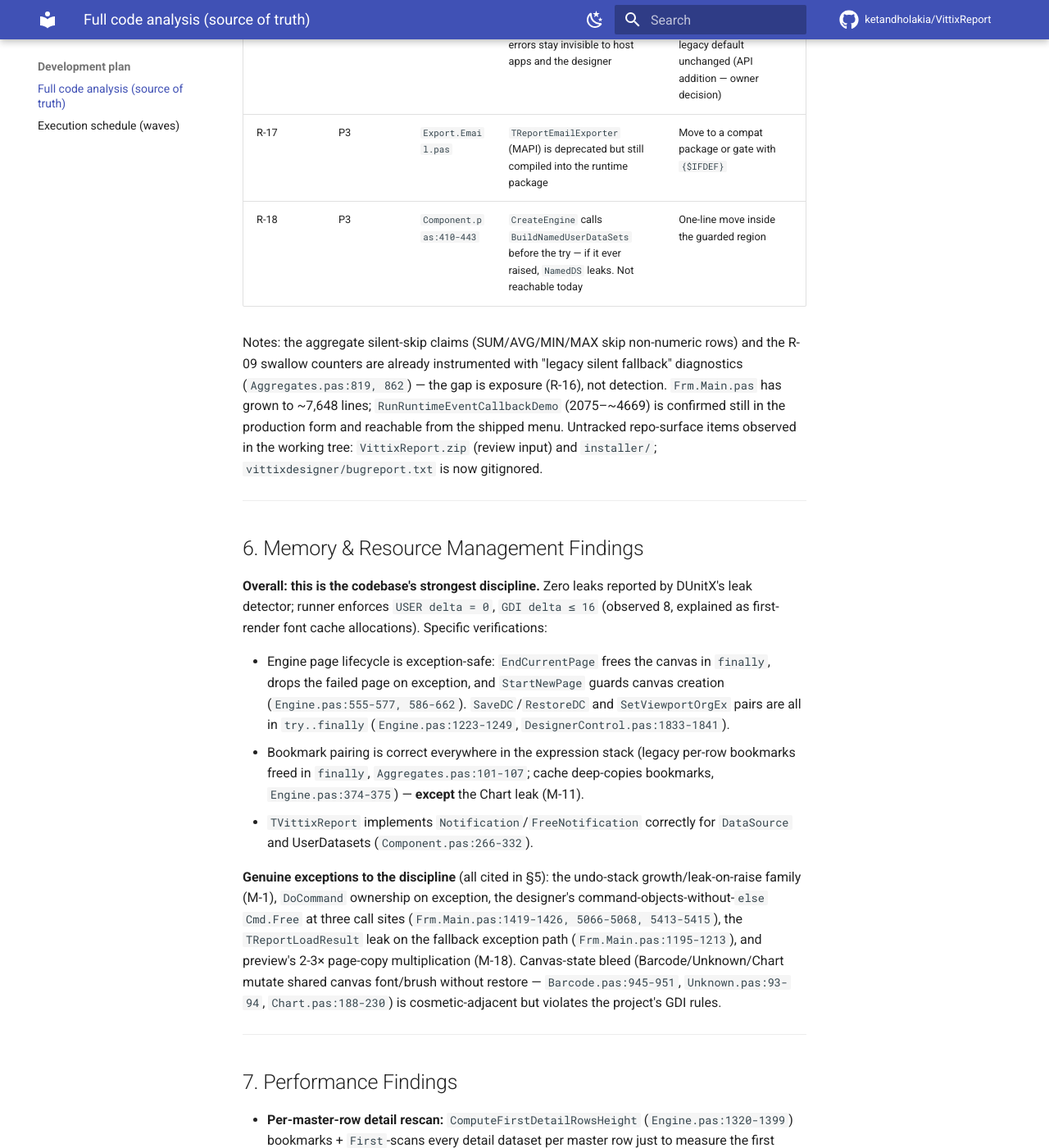
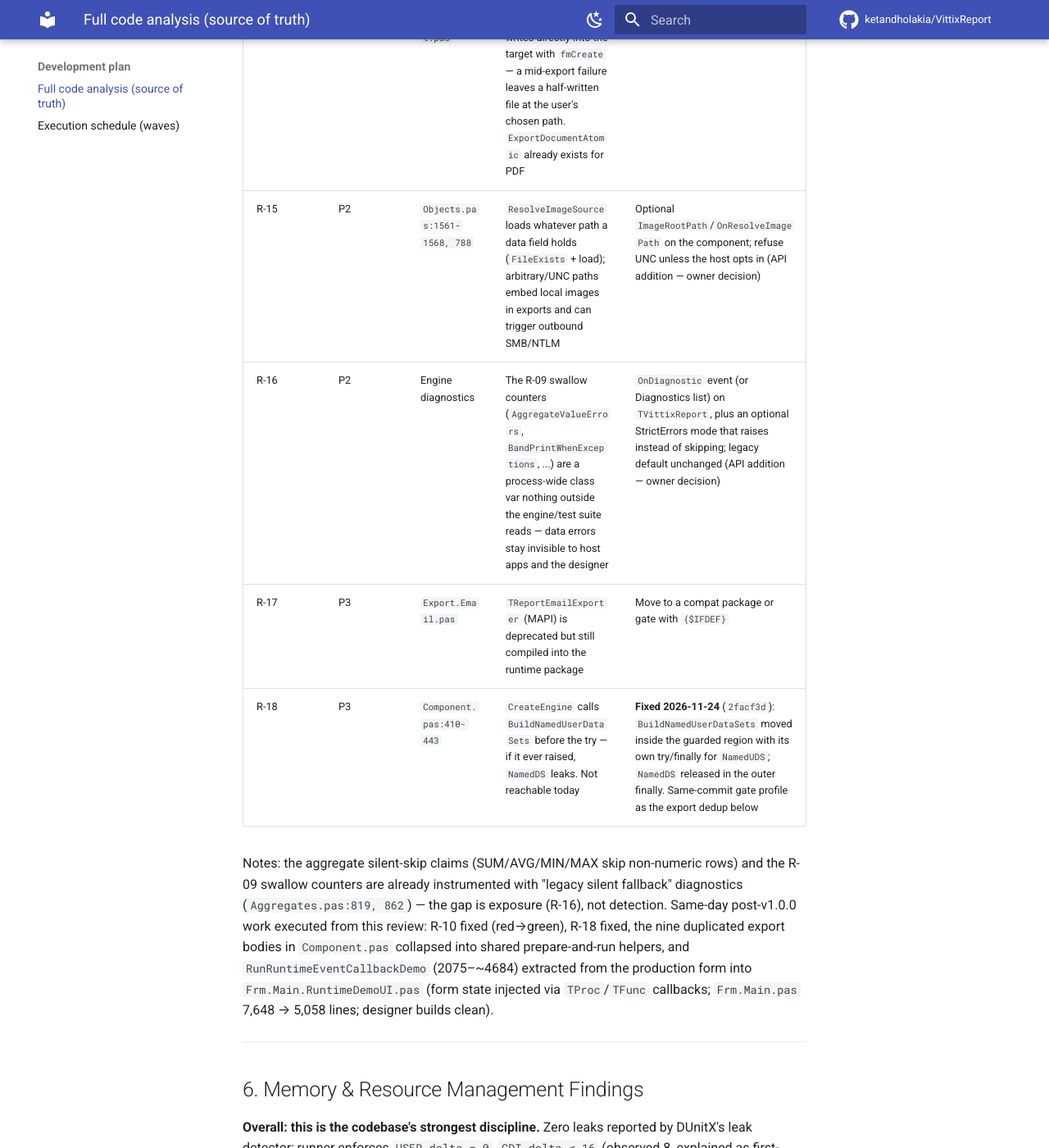
Before and after one commit to ketandholakia/VittixReport, an MkDocs documentation site: the page built from docs/development-plan.md, in a window 1280 px wide and 1400 px high, scrolled down 24411 px. Shown: the whole window at 82% size. Built offline with MkDocs 1.6.1 and Material for MkDocs 9.7.7, drawn with Linux system fonts in a browser that asks for light colours; comment, search, counter and statistics services are not loaded; some of the changed text lies outside the part shown.

Commit message:
[chore] docs: mark R-10/R-18 and the Component.pas + Frm.Main extractions done with gate evidence

```diff
--- a/VittixReport_FullCodeAnalysis.md
+++ b/VittixReport_FullCodeAnalysis.md
@@ -155,7 +155,7 @@ Release readiness remains incomplete.
 |---|------|----------------|
 | 1 | `vittixdesigner/Frm.Main.Commands.pas:209-222` (+ twin `Vittix.Designer.Commands.pas:190-203`) | `TReportSnapshotCommand` replaces the whole model on undo, **invalidating raw object pointers held by every older undo command** → use-after-free on "Band Manager → OK → undo twice". The single worst correctness defect. |
 | 2 | `source/Vittix.Report.Engine.pas` | 2,467-line god unit: layout, pagination, group logic, **plus a ~730-line `CaptureExportObjectCommand` (1637–2370) that re-implements rendering** (its own Code39 table, barcode and image geometry). Group-break Variant compare at :857 is Null-asymmetric; bookmark lifetime hangs off an externally-owned dataset (:481–487). |
-| 3 | `vittixdesigner/Frm.Main.pas` | 7,554 lines / 224 methods; a **2,608-line method** (`RunRuntimeEventCallbackDemo`, 2061–4669); silent blank-report fallback (:1215) feeding **unconditional output overwrite** (:1340–1356) = IDE-integration data loss; half-finished helper extraction leaves duplicated and non-compilable units. |
+| 3 | `vittixdesigner/Frm.Main.pas` | 5,058 lines after the 2026-11-24 extraction; a **2,608-line method** (`RunRuntimeEventCallbackDemo`, 2061–4669) was moved out to `Frm.Main.RuntimeDemoUI.pas` (form state injected via callbacks); silent blank-report fallback (:1215) feeding **unconditional output overwrite** (:1340–1356) = IDE-integration data loss; half-finished helper extraction leaves duplicated and non-compilable units. |
 | 4 | `source/Vittix.Report.Export.VectorPDF.pas` | 1,916 lines, ~1,760 of them one method with ~30 nested routines. Correct but fragile: Latin text always drawn in **non-embedded Helvetica** while measured with the report font (:349–355); RTL rejected (:571–572) → rasterized; per-glyph `BT/ET` blocks + uncompressed content streams; all measurement on a screen-DPI bitmap (:1690). |
 | 5 | `source/Vittix.Report.Objects.pas` | `AddLineSegment` (:1418–1447) never stores Color/FontName/Size → **all memo text renders black** with mis-advancing runs (:1646–1658); `Font` property is a direct reference write (:150) — external assign leaks/double-frees; missing `DT_NOPREFIX`; text-resolution logic triplicated. |
 | 6 | `source/Vittix.Report.Expression.Evaluator.pas` | Aggregate cache key is the **whole expression text** (:1156), so `SUM(..)+COUNT(..)` in modern mode returns the first aggregate's cached value for both — silently wrong numbers through the engine. |
@@ -604,7 +604,7 @@ Confirmed items continue the R-xx scheme:
 
 | ID | Priority | Where | Finding | Suggested fix |
 |---|---|---|---|---|
-| R-10 | P1 | `Export.XLSX.pas:106-113, 692-704` | `EscapeXMLAttr` escapes only `& < > " '`; control characters invalid in XML 1.0 (#0-#8, #11, #12, #14-#31) and lone surrogates are written as-is into cell text — data pasted from Word or containing a stray #0/#11 makes Excel prompt to repair the sheet. No sanitizing pass exists | One `SanitizeXmlText` helper (drop invalid C0 controls, keep #9/#10/#13; drop lone surrogates) applied at every `<t>`/`<v>` write site |
+| R-10 | P1 | `Export.XLSX.pas:106-113, 692-704` | `EscapeXMLAttr` escapes only `& < > " '`; control characters invalid in XML 1.0 (#0-#8, #11, #12, #14-#31) and lone surrogates are written as-is into cell text — data pasted from Word or containing a stray #0/#11 makes Excel prompt to repair the sheet. No sanitizing pass exists | **Fixed 2026-11-24** (`564fc2d`): `IsInvalidXmlChar` + `SanitizeXmlText` (fast-path no-op on clean text; keeps tab/LF/CR and valid surrogate pairs) folded into `EscapeXMLAttr` and applied at every `<t>` write site; the two duplicated inline escape blocks now call the shared function. Red→green: 3 control-char tests red at `9ae752c` (XML parser rejects raw control chars), green after the fix; whitespace-guard test green before and after. Gate 973 found / 946 passed / 0 leaked at both checkpoints; only the environment-gated FirebirdIntegration (12+12) and 3 PDFSave temp-dir access-denied errors remain, identical before and after |
 | R-11 | P2 | `Export.XLSX.pas` | No guards for Excel's 32,767-char cell limit or the 1,048,576-row / 16,384-column limits — oversized text/tables produce repair-prompting files | Clamp/truncate cell text; fail loudly (or split) on limit overflow |
 | R-12 | P3 | `Export.XLSX.pas:618-711` | Sheet XML built by `SheetXml := SheetXml + ...` per cell — O(n²) time and memory on large reports (same pattern class as M-16) | Build with `TStringBuilder` or stream chunks |
 | R-13 | P2 | `Export.HTML.pas:282-283, 303` | `EscapeHTMLAttr` output is written into `font-family:'...'` CSS. Entities are decoded by the browser *before* CSS parsing, so a font name containing `'` still terminates the CSS string and the remainder is injected as CSS. Impact low (CSS context only, source is the .vrt), but the code path claims the case is handled and untrusted .vrt files are realistic | CSS-escape values (`\` → `\\`, `'` → `\27 `, control chars) before attribute-encoding |
@@ -612,16 +612,17 @@ Confirmed items continue the R-xx scheme:
 | R-15 | P2 | `Objects.pas:1561-1568, 788` | `ResolveImageSource` loads whatever path a data field holds (`FileExists` + load); arbitrary/UNC paths embed local images in exports and can trigger outbound SMB/NTLM | Optional `ImageRootPath`/`OnResolveImagePath` on the component; refuse UNC unless the host opts in (API addition — owner decision) |
 | R-16 | P2 | Engine diagnostics | The R-09 swallow counters (`AggregateValueErrors`, `BandPrintWhenExceptions`, ...) are a process-wide class var nothing outside the engine/test suite reads — data errors stay invisible to host apps and the designer | `OnDiagnostic` event (or Diagnostics list) on `TVittixReport`, plus an optional StrictErrors mode that raises instead of skipping; legacy default unchanged (API addition — owner decision) |
 | R-17 | P3 | `Export.Email.pas` | `TReportEmailExporter` (MAPI) is deprecated but still compiled into the runtime package | Move to a compat package or gate with `{$IFDEF}` |
-| R-18 | P3 | `Component.pas:410-443` | `CreateEngine` calls `BuildNamedUserDataSets` before the try — if it ever raised, `NamedDS` leaks. Not reachable today | One-line move inside the guarded region |
+| R-18 | P3 | `Component.pas:410-443` | `CreateEngine` calls `BuildNamedUserDataSets` before the try — if it ever raised, `NamedDS` leaks. Not reachable today | **Fixed 2026-11-24** (`2facf3d`): `BuildNamedUserDataSets` moved inside the guarded region with its own try/finally for `NamedUDS`; `NamedDS` released in the outer finally. Same-commit gate profile as the export dedup below |
 
 Notes: the aggregate silent-skip claims (SUM/AVG/MIN/MAX skip non-numeric rows)
 and the R-09 swallow counters are already instrumented with
 "legacy silent fallback" diagnostics (`Aggregates.pas:819, 862`) — the gap is
-exposure (R-16), not detection. `Frm.Main.pas` has grown to ~7,648 lines;
-`RunRuntimeEventCallbackDemo` (2075–~4669) is confirmed still in the production
-form and reachable from the shipped menu. Untracked repo-surface items observed
-in the working tree: `VittixReport.zip` (review input) and `installer/`;
-`vittixdesigner/bugreport.txt` is now gitignored.
+exposure (R-16), not detection. Same-day post-v1.0.0 work executed from this
+review: R-10 fixed (red→green), R-18 fixed, the nine duplicated export bodies
+in `Component.pas` collapsed into shared prepare-and-run helpers, and
+`RunRuntimeEventCallbackDemo` (2075–~4684) extracted from the production form
+into `Frm.Main.RuntimeDemoUI.pas` (form state injected via `TProc`/`TFunc`
+callbacks; `Frm.Main.pas` 7,648 → 5,058 lines; designer builds clean).
 
 ---
 
@@ -754,14 +755,14 @@ Framed for the active **v1.0 freeze**: everything below is `[fix]`-with-failing-
    for bare BCD fields; consider `AsBCD`/`AsFMTBCD` instead to skip the text
    hop (perf-only; results are pinned exact by `Test.Vittix.Report.AggregatesCurrency`).
 
-4. Component export dedup (`Component.pas:751-960`): the nine
-   `ExportToPrinterPDF/VectorPDF/HTML/XLSX/Text` (file + stream) methods repeat
-   the same load → create engine → prepare → export → free block; `ExportWith`
-   already has the shared shape. Extract one private prepare-and-run helper
-   (~200 lines saved, consistent error handling). `Execute` also builds the
-   preview form inline (~130 lines, hard-coded pixels, English captions) —
-   reuse `Frm.Preview` or a shared preview-form class when the 125/150%
-   scaling work lands.
+4. Component export dedup (`Component.pas:751-960`): **done 2026-11-24**
+   (`1fec6fa`) — the nine `ExportToPrinterPDF/VectorPDF/HTML/XLSX/Text`
+   methods now delegate to private `RunPreparedEngine`/`RunPreparedExportDoc`
+   helpers (original guard order preserved, incl. JSON-check before the
+   stream-nil check); gate profile unchanged (946/973, 0 leaked). `Execute`
+   still builds the preview form inline (~130 lines, hard-coded pixels,
+   English captions) — reuse `Frm.Preview` or a shared preview-form class
+   when the 125/150% scaling work lands.
 5. R-10/R-11/R-12: XLSX XML sanitization, Excel limit guards and
    `TStringBuilder` sheet assembly (R-10 is scheduled as the first `[fix]`,
    see DEVELOPMENT_PLAN.md).
```
Also changed, not shown: DEVELOPMENT_PLAN.md (+14 -2 lines).
